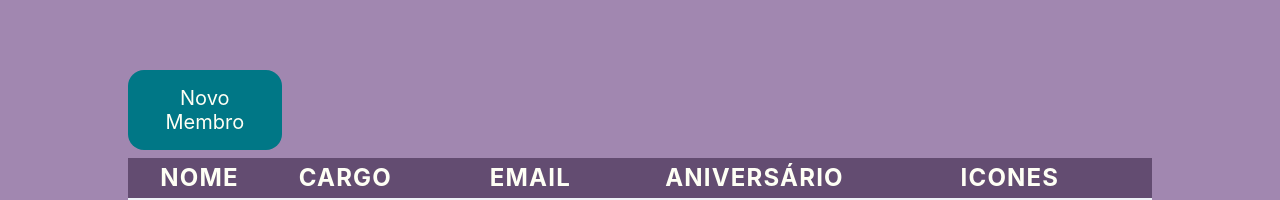
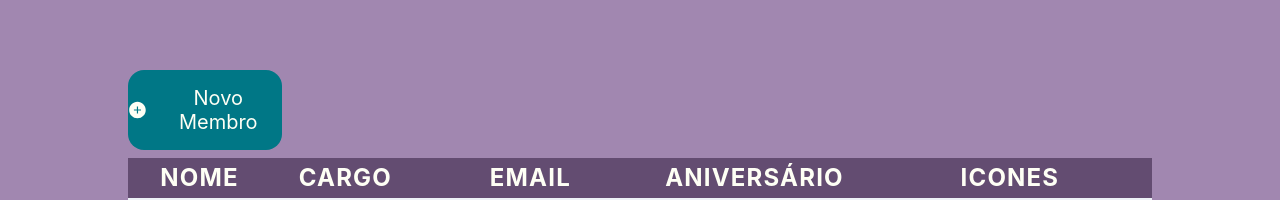
Before and after one commit to yamashita-tiemi/croche_da_lele, a Next.js app: page /admin in a window 1280 px wide. Shown: the part 280-480 px from the top of the page. Built offline with nearby package versions, Linux system fonts and the light colour scheme.

Commit message:
add icon in button

```diff
--- a/src/components/Button/index.tsx
+++ b/src/components/Button/index.tsx
@@ -1,6 +1,6 @@
 import NextLink from 'next/link'
 
-import { Heading, AccordionButton, AccordionIcon, Box, AccordionItem, AccordionPanel, Link } from "@chakra-ui/react"
+import { Heading, AccordionButton, AccordionIcon, Box, AccordionItem, AccordionPanel, Link, HStack } from "@chakra-ui/react"
 import { TitleNavbar } from '../Title'
 
 interface TextIndexProps {
@@ -47,9 +47,10 @@ interface ButtonTurquesaProps {
     href: string
     fontsize: string
     w?: string
+    children?: any
 }
 
-export function ButtonTurquesa({ title, href, fontsize, w }: ButtonTurquesaProps) {
+export function ButtonTurquesa({ title, href, fontsize, w, children }: ButtonTurquesaProps) {
     return (
         <Box
                 as='button'
@@ -57,10 +58,13 @@ export function ButtonTurquesa({ title, href, fontsize, w }: ButtonTurquesaProps
                 bg='turquesa'
                 color='offWhite'
                 w={w}
-                padding={4}
+                paddingY={4}
             >
                 <Link as={NextLink} href={href}>
-                    <TitleNavbar title={title} size={fontsize} />
+                    <HStack justifyContent={"center"}>
+                        {children}
+                        <TitleNavbar title={title} size={fontsize} />
+                    </HStack>
                 </Link>
             </Box>
     )
```
